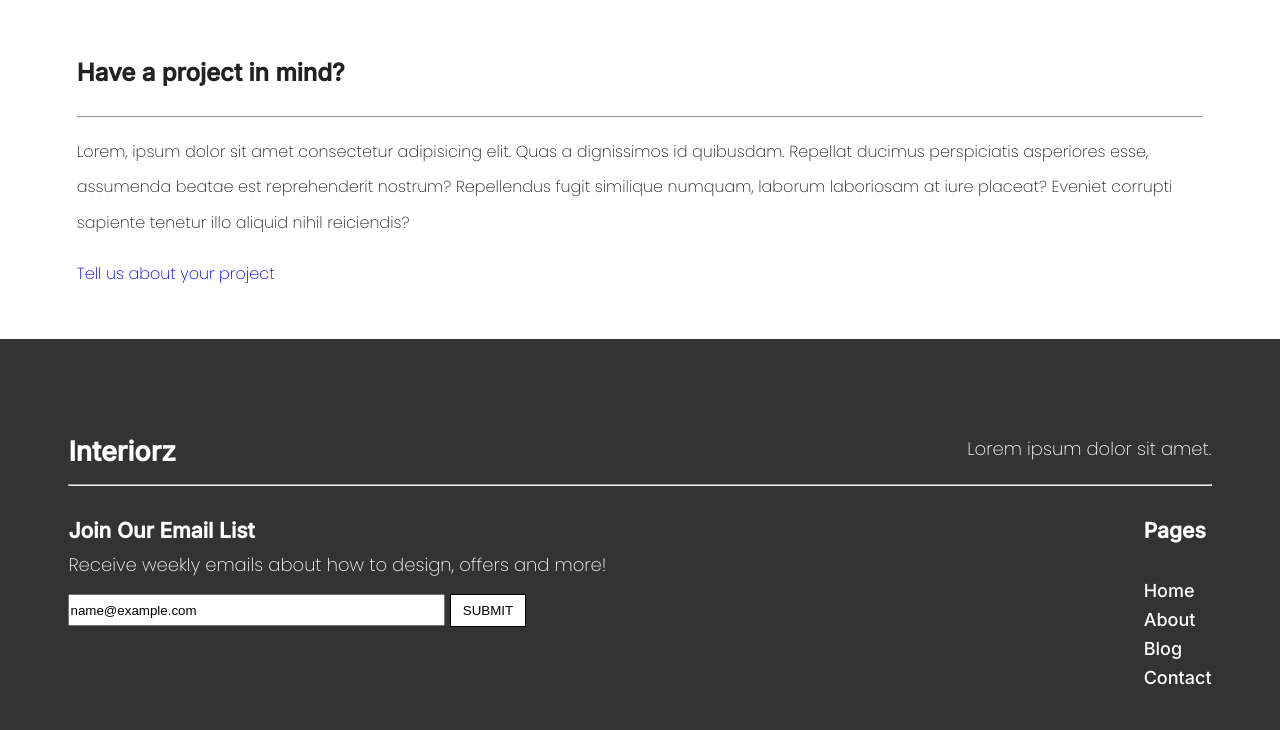
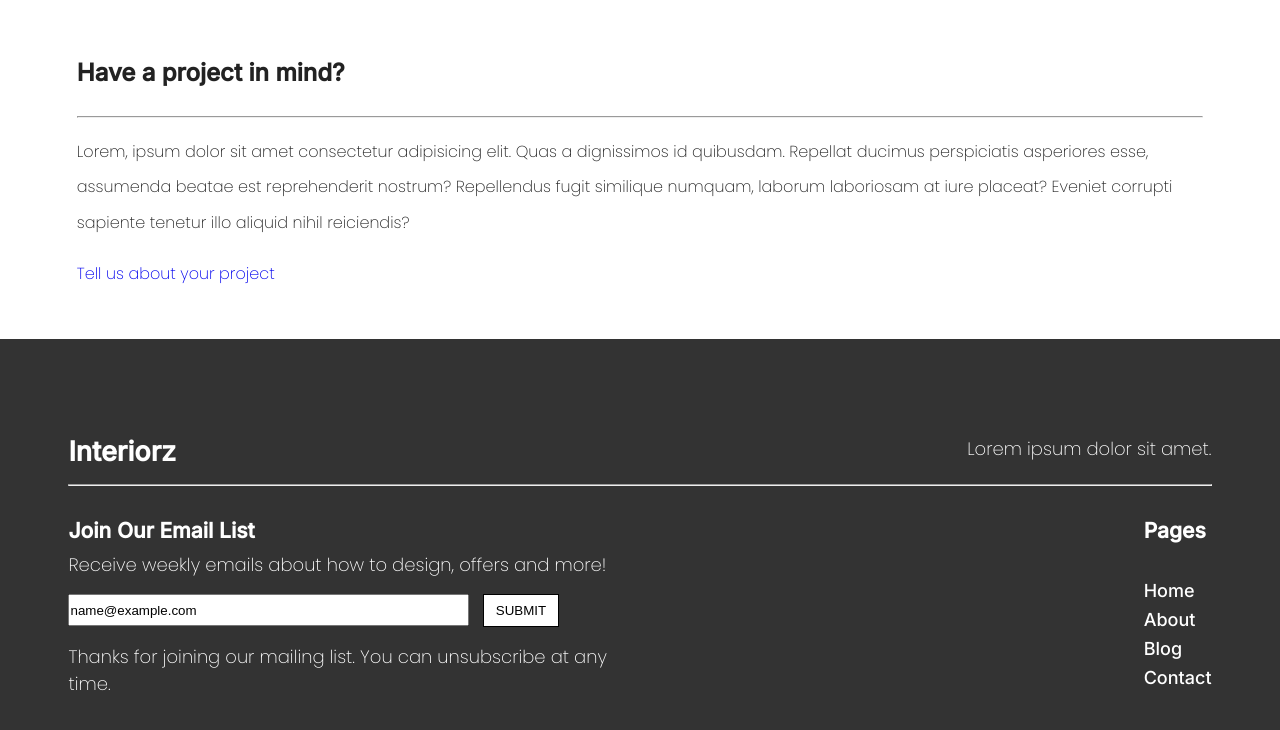
Before and after one commit to hamsame/interiorz, a React (Create React App) app: page / in a window 1280 px wide. Both pictures are taken after typing "name@example.com" into the empty fields and a click on the button "SUBMIT". Shown: the part 2091-2821 px from the top of the page. Built offline with nearby package versions, Linux system fonts and the light colour scheme; what @contentful/rich-text-types would draw is missing.

Commit message:
Added modal message for when user submits email and added styling for it

```diff
--- a/src/components/Footer.js
+++ b/src/components/Footer.js
@@ -1,7 +1,16 @@
-import React from 'react'
+import React, { useState } from 'react'
 import { Link } from 'react-router-dom'
 
 const Footer = () => {
+  const [showMessage, setShowMessage] = useState(false)
+
+  const message = () => {
+    setShowMessage(true)
+    setTimeout(() => {
+      setShowMessage(false)
+    }, 3000)
+  }
+
   return (
     <footer>
       <section>
@@ -15,10 +24,19 @@ const Footer = () => {
             <h3>Join Our Email List</h3>
             <p>Receive weekly emails about how to design, offers and more!</p>
             <input type='email' name='email' id='email' />
-            &nbsp;
-            <button type='submit' className='submit-btn'>
+            <button
+              type='submit'
+              className='submit-btn'
+              onClick={() => message()}
+            >
               SUBMIT
             </button>
+            {showMessage && (
+              <p>
+                Thanks for joining our mailing list. You can unsubscribe at any
+                time.
+              </p>
+            )}
           </div>
 
           <ul>
--- a/src/css/_footer.scss
+++ b/src/css/_footer.scss
@@ -25,9 +25,18 @@ footer {
       gap: 1rem;
     }
 
+    div {
+      width: 50%;
+      margin: 0;
+      @media (max-width: 768px) {
+        width: 100%;
+      }
+    }
+
     input[type='email'] {
       width: 70%;
       height: 2rem;
+      margin-right: 2.5%;
     }
 
     a {
--- a/src/css/global.css
+++ b/src/css/global.css
@@ -415,9 +415,21 @@ footer .footer-f {
   }
 }
 
+footer .footer-f div {
+  width: 50%;
+  margin: 0;
+}
+
+@media (max-width: 768px) {
+  footer .footer-f div {
+    width: 100%;
+  }
+}
+
 footer .footer-f input[type='email'] {
   width: 70%;
   height: 2rem;
+  margin-right: 2.5%;
 }
 
 footer .footer-f a {
```
Also changed, not shown: 1 other file (tests, documents, lock files or other folders).
